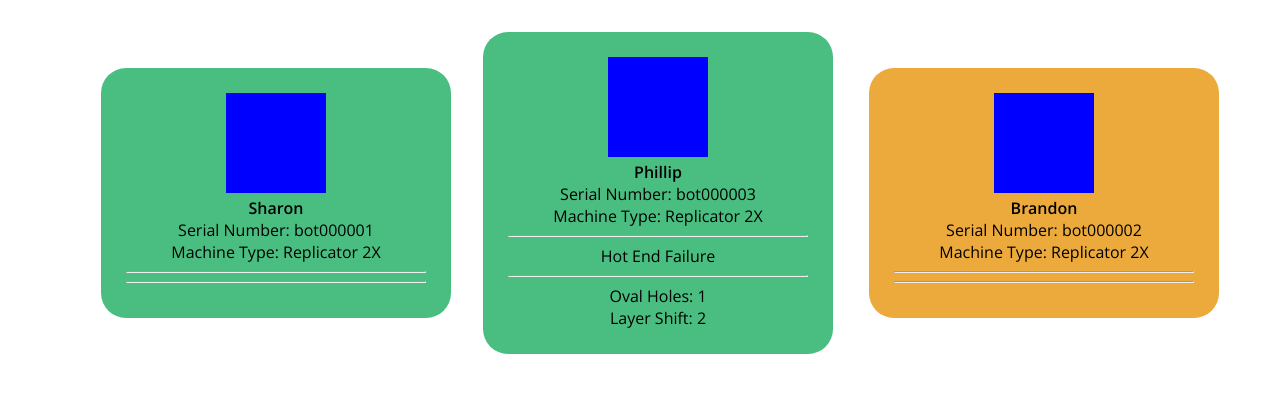
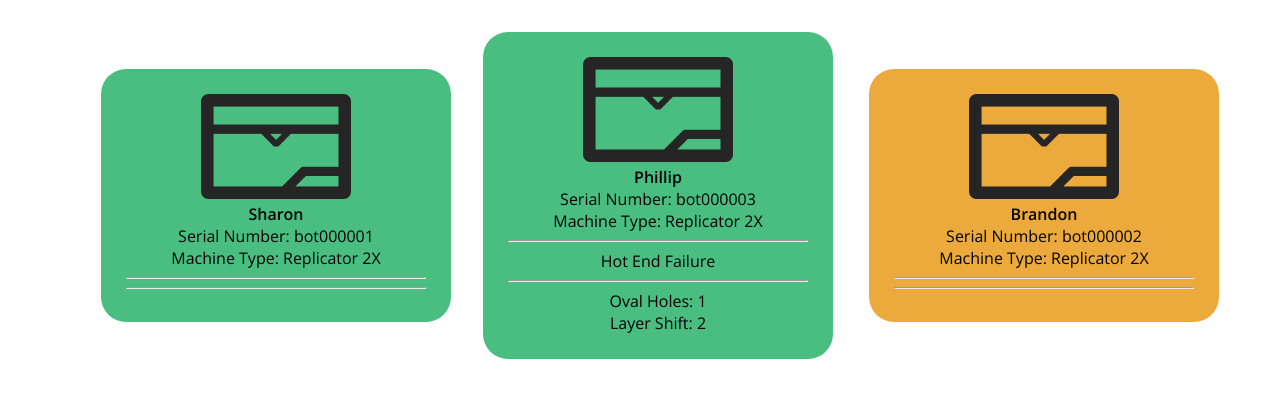
Before and after one commit to pomeroyb/BotFarmManager, a plain HTML site: page frontend/index.html in a window 1280 px wide. Drawn offline with nearby package versions, Linux system fonts and the light colour scheme.

Commit message:
Update Fronted to include a Rep2 icon

```diff
--- a/frontend/index.html
+++ b/frontend/index.html
@@ -4,8 +4,8 @@
     <title>i3D Bot Farm Status</title>
     <link rel="stylesheet" type="text/css" href="style.css">
 
-    <script src="../frontend/libs/jquery.js"></script>
-    <script src="../frontend/libs/pure.js"></script>
+    <script src="../libs/jquery.js"></script>
+    <script src="../libs/pure.js"></script>
     <script src="data.js"></script>
 
 </head>
@@ -56,7 +56,7 @@
     var onlineDirective = {
       '.online':{
         'bot<-farm':{
-          '.botImage':'',
+          '.botImage':'<img src="Rep2Icon.png">',
           '.botName':'bot.name',
           '.botSerial':'Serial Number: #{bot.pos}',
           '.botType':'Machine Type: #{bot.type}',
@@ -113,7 +113,7 @@
    var offlineDirective = {
       '.offline':{
         'bot<-farm':{
-          '.botImage':'',
+          '.botImage':'<img src="Rep2Icon.png">',
           '.botName':'bot.name',
           '.botSerial':'Serial Number: #{bot.pos}',
           '.botType':'Machine Type: #{bot.type}',
@@ -168,7 +168,7 @@
      var faultyDirective = {
       '.faulty':{
         'bot<-farm':{
-          '.botImage':'',
+          '.botImage':'<img src="Rep2Icon.png">',
           '.botName':'bot.name',
           '.botSerial':'Serial Number: #{bot.pos}',
           '.botType':'Machine Type: #{bot.type}',
--- a/frontend/style.css
+++ b/frontend/style.css
@@ -1,14 +1,17 @@
 @import url(http://fonts.googleapis.com/css?family=Open+Sans:400,300,600);
 
 .botImage {
-    background-color: blue;
-    width: 100px;
-    height: 100px;
+    background-color: transparent;
+    width: 150px;
+    height: 95x;
     margin-left: auto;
     margin-right: auto;
     display: inline-block;
+}
 
-
+img {
+    max-width: 100%;
+    max-height: auto;
 }
 
 .botProblems {
```
Also changed, not shown: frontend/Rep2Icon.png (added).
